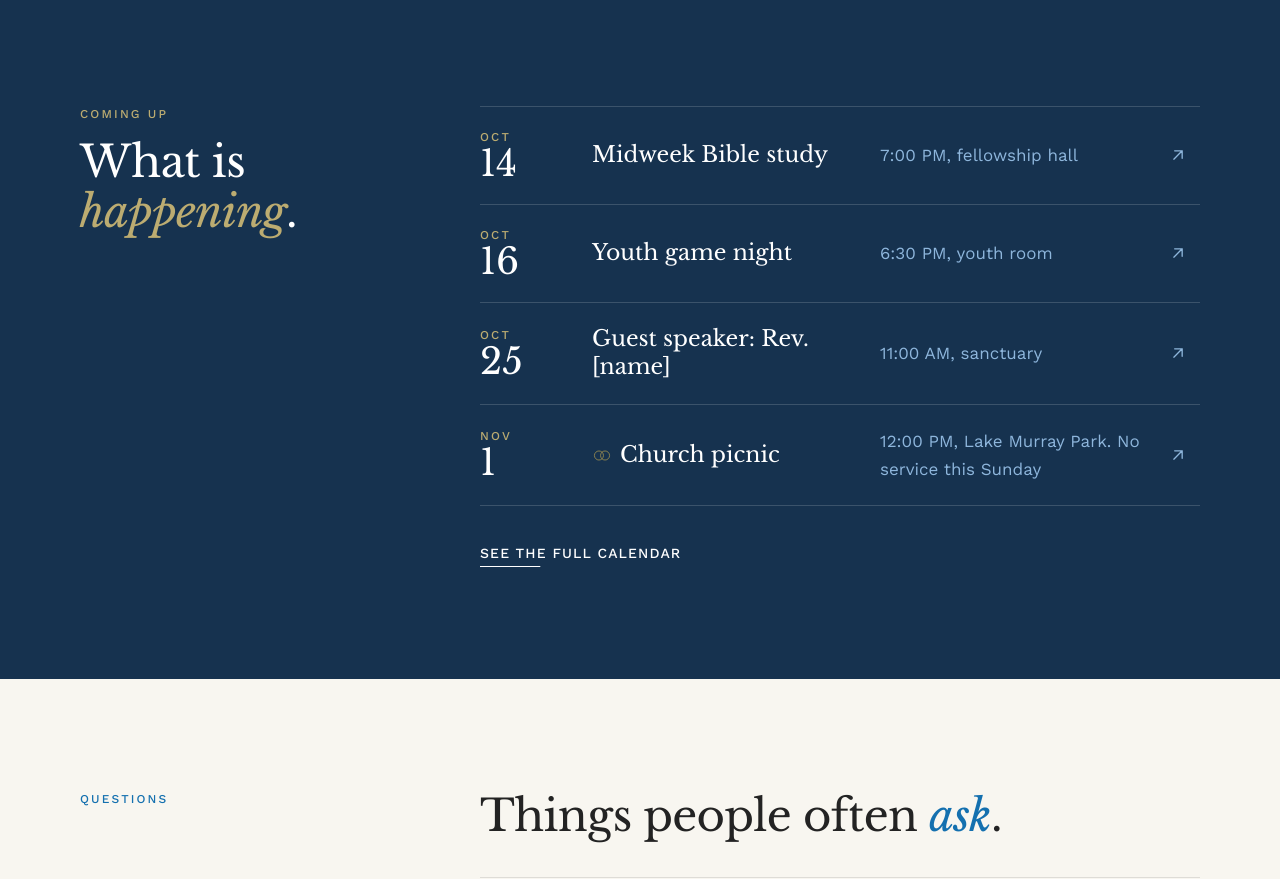
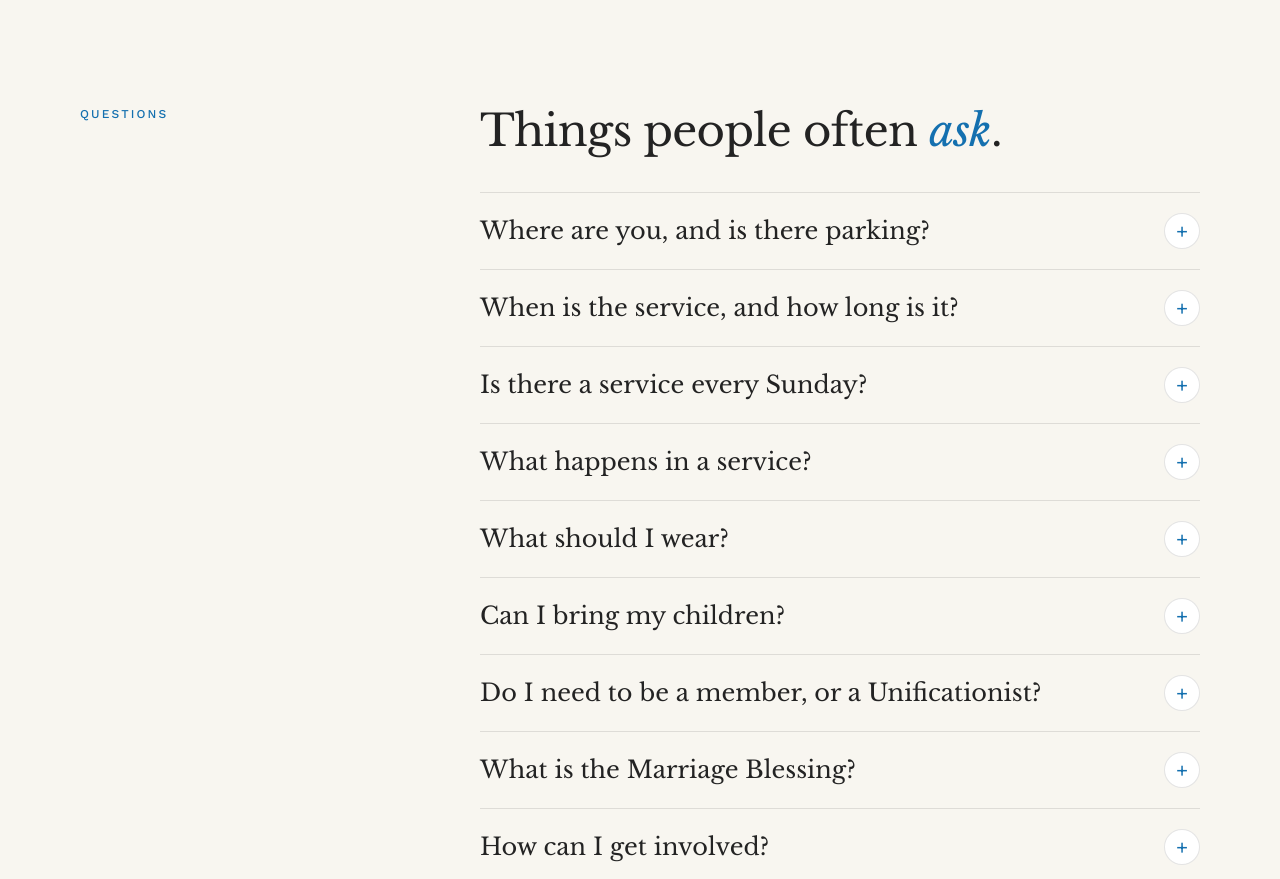
Before and after one commit to MikuniSantoro/Family-Church-of-San-Diego, a plain HTML site: page contact.html in a window 1280 px wide. Shown: the part 2705-3584 px from the top of the page. Drawn offline with nearby package versions, Linux system fonts and the light colour scheme.

Commit message:
Remove upcoming events section from Contact page

```diff
--- a/contact.html
+++ b/contact.html
@@ -140,18 +140,6 @@
     <div class="map" data-reveal><iframe src="https://www.google.com/maps?q=9754+Grosalia+Ave,+La+Mesa,+CA+91941&output=embed" title="Map to Family Church of San Diego" loading="lazy" referrerpolicy="no-referrer-when-downgrade"></iframe></div>
   </div>
 
-  <section class="navy dark" id="coming-up">
-    <div class="wrap split">
-      <div data-stagger>
-        <p class="label" data-reveal>Coming up</p>
-        <h2 class="h2" style="margin-top:14px" data-reveal>What is <em>happening</em>.</h2>
-      </div>
-      <div>
-        <div id="comingUp" data-stagger></div>
-        <p class="after-link" data-reveal><a class="tlink" href="home-preview.html#calendar">See the full calendar</a></p>
-      </div>
-    </div>
-  </section>
 
   <section class="bg-cream light" id="faq">
     <div class="wrap split">
```
